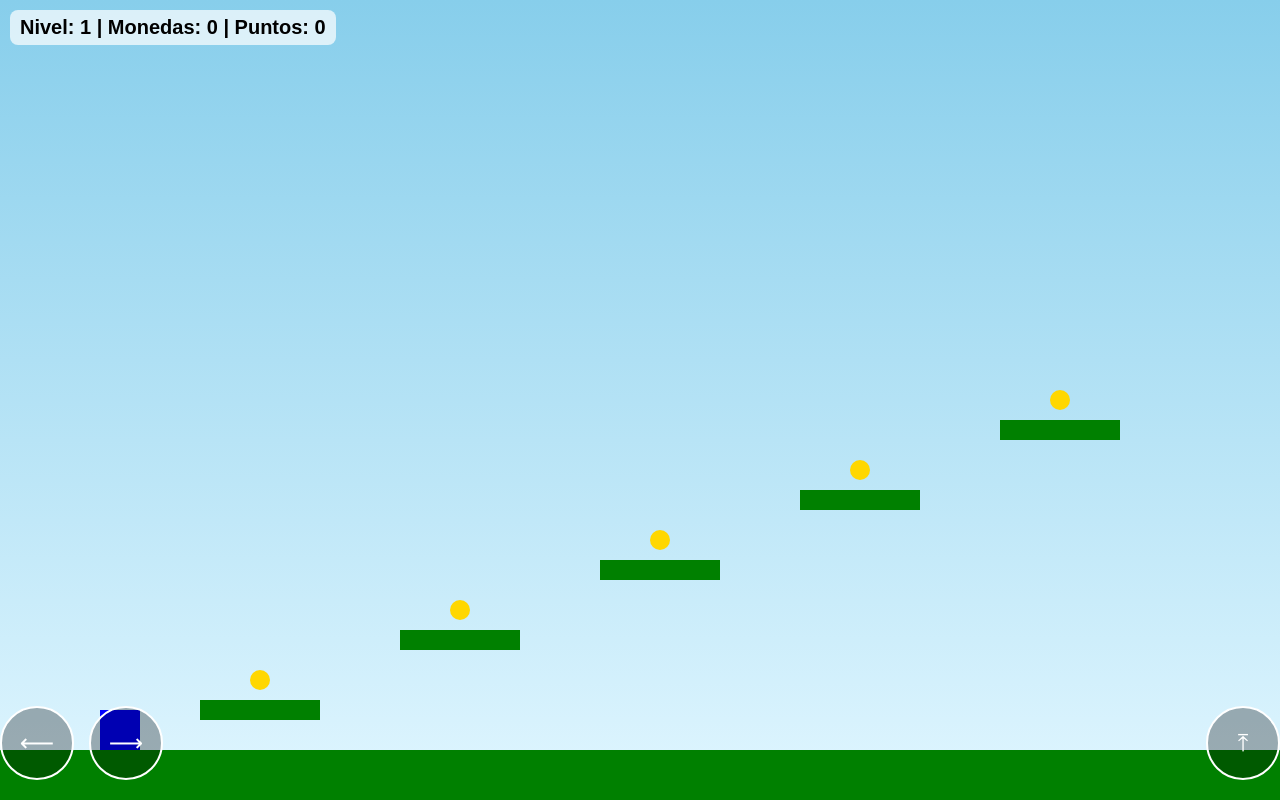
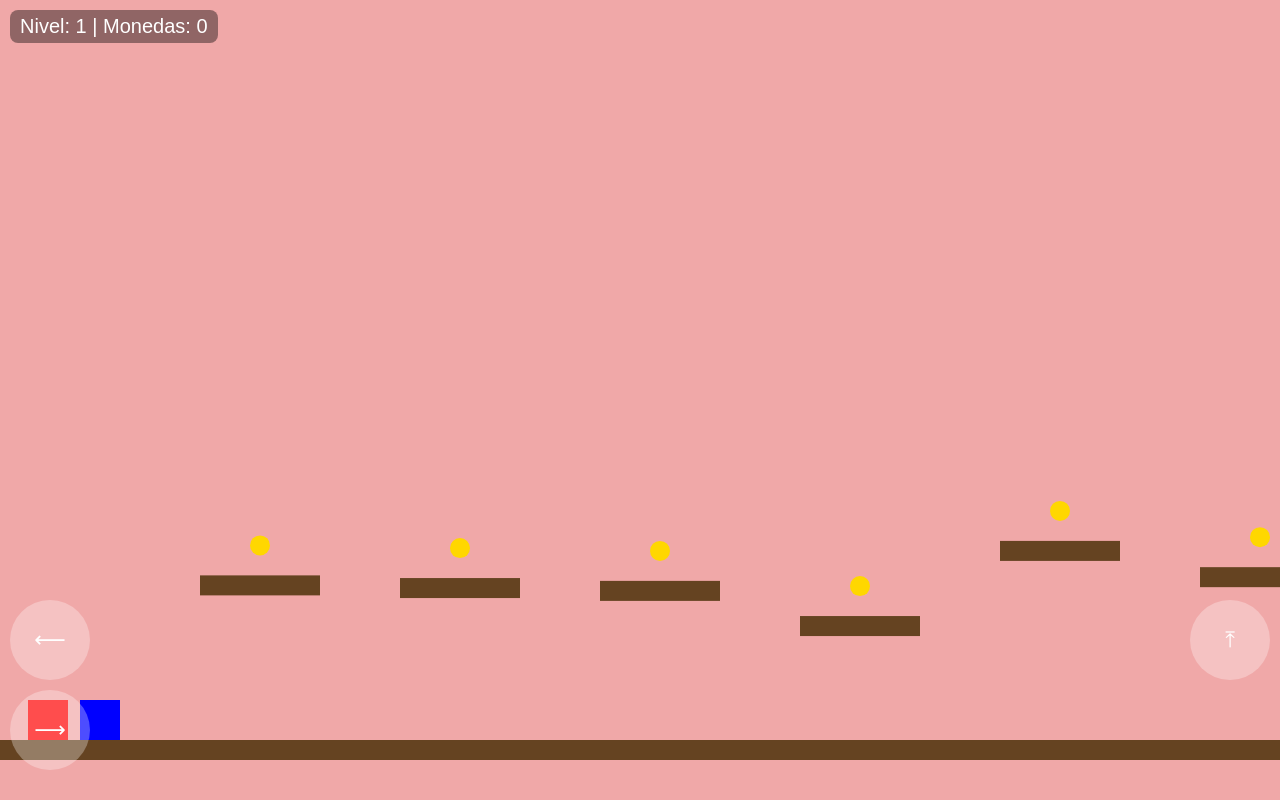
Before and after one commit to josueazul090999-design/aventura-z, a plain HTML site: page index.html in a window 1280 px wide. Drawn offline with Linux system fonts and the light colour scheme.

Commit message:
Update index.html

```diff
--- a/index.html
+++ b/index.html
@@ -3,253 +3,204 @@
 <head>
 <meta charset="UTF-8">
 <meta name="viewport" content="width=device-width, initial-scale=1.0">
-  <title>Juego Mario Style</title>
+<title>Laberinto Movil</title>
 <style>
-    body {
-      margin: 0;
-      overflow: hidden;
-      background: #87CEEB;
-      font-family: Arial, sans-serif;
+  body { margin:0; overflow:hidden; background:black; }
+  canvas { display:block; background:#cce6ff; }
+
+  /* Botones móviles */
+  .controls {
+    position:absolute;
+    bottom:20px;
+    width:100%;
+    display:flex;
+    justify-content:space-between;
+    pointer-events:none;
   }
-    canvas {
-      display: block;
-      background: linear-gradient(#87CEEB, #E0F6FF);
-    }
-    #hud {
-      position: absolute;
-      top: 10px;
-      left: 10px;
-      color: black;
-      font-size: 20px;
-      font-weight: bold;
-      background: rgba(255,255,255,0.7);
-      padding: 6px 10px;
-      border-radius: 8px;
-    }
-    /* Controles táctiles */
-    .controls {
-      position: absolute;
-      bottom: 20px;
-      width: 100%;
-      display: flex;
-      justify-content: space-between;
-      pointer-events: none;
-    }
-    .left-controls, .right-controls {
-      display: flex;
-      gap: 15px;
-      pointer-events: auto;
+  .left-right, .jump {
+    pointer-events:auto;
   }
   .btn {
-      width: 70px;
-      height: 70px;
-      border-radius: 50%;
-      background: rgba(0,0,0,0.3);
-      border: 2px solid white;
-      display: flex;
-      justify-content: center;
-      align-items: center;
-      color: white;
-      font-size: 24px;
-      user-select: none;
-      touch-action: none;
+    width:80px; height:80px;
+    border-radius:50%;
+    background:rgba(255,255,255,0.3);
+    margin:10px;
+    font-size:22px;
+    color:white;
+    display:flex;
+    align-items:center;
+    justify-content:center;
+    user-select:none;
+  }
+
+  /* HUD */
+  #hud {
+    position:absolute;
+    top:10px; left:10px;
+    color:white;
+    font-size:20px;
+    font-family:sans-serif;
+    background:rgba(0,0,0,0.4);
+    padding:5px 10px;
+    border-radius:8px;
   }
 </style>
 </head>
 <body>
 <canvas id="gameCanvas"></canvas>
-  <div id="hud">Nivel: 1 | Monedas: 0 | Puntos: 0</div>
+<div id="hud">Nivel: 1 | Monedas: 0</div>
 
-  <!-- Controles táctiles -->
+<!-- Controles móviles -->
 <div class="controls">
-    <div class="left-controls">
-      <div class="btn" id="btnLeft">⟵</div>
-      <div class="btn" id="btnRight">⟶</div>
+  <div class="left-right">
+    <div class="btn" id="left">⟵</div>
+    <div class="btn" id="right">⟶</div>
   </div>
-    <div class="right-controls">
-      <div class="btn" id="btnJump">⤒</div>
+  <div class="jump">
+    <div class="btn" id="jump">⤒</div>
   </div>
 </div>
 
 <script>
 const canvas = document.getElementById("gameCanvas");
 const ctx = canvas.getContext("2d");
-    const hud = document.getElementById("hud");
+canvas.width = window.innerWidth;
+canvas.height = window.innerHeight;
 
-    // Estado del juego
-    let level = 1;
-    let coins = 0;
+let keys = {left:false, right:false, up:false};
+let levelIndex = 0;
 let score = 0;
-    let keys = { left: false, right: false, up: false };
 
+class Platform {
+  constructor(x,y,w,h){ this.x=x; this.y=y; this.w=w; this.h=h; }
+  draw(){ ctx.fillStyle="#654321"; ctx.fillRect(this.x,this.y,this.w,this.h); }
+}
 class Player {
-      constructor(x, y, color) {
-        this.x = x;
-        this.y = y;
-        this.width = 40;
-        this.height = 40;
-        this.color = color;
-        this.velX = 0;
-        this.velY = 0;
-        this.speed = 5;
-        this.jumpForce = 15;
-        this.onGround = false;
+  constructor(x,y){
+    this.x=x; this.y=y; this.w=40; this.h=40;
+    this.vx=0; this.vy=0; this.onGround=false;
   }
-      update(platforms) {
-        // Movimiento horizontal
-        if (keys.left) this.velX = -this.speed;
-        else if (keys.right) this.velX = this.speed;
-        else this.velX = 0;
-
-        // Gravedad
-        this.velY += 0.8;
-
-        this.x += this.velX;
-        this.y += this.velY;
-
-        this.onGround = false;
-        for (let p of platforms) {
-          if (this.x < p.x + p.width &&
-              this.x + this.width > p.x &&
-              this.y + this.height <= p.y + 10 &&
-              this.y + this.height + this.velY >= p.y) {
-            this.y = p.y - this.height;
-            this.velY = 0;
-            this.onGround = true;
+  update(platforms){
+    this.vx=0;
+    if(keys.left) this.vx=-5;
+    if(keys.right) this.vx=5;
+    this.vy+=0.8;
+    this.x+=this.vx;
+    this.y+=this.vy;
+    this.onGround=false;
+    for(let p of platforms){
+      if(this.x<this.x+p.w && this.x+this.w>p.x &&
+         this.y+this.h>p.y && this.y+this.h<this.y+this.vy+this.h &&
+         this.vy>=0){
+        this.y=p.y-this.h;
+        this.vy=0;
+        this.onGround=true;
+      }
+    }
+    if(this.y>canvas.height){ resetLevel(); }
+  }
+  draw(){ ctx.fillStyle="blue"; ctx.fillRect(this.x,this.y,this.w,this.h); }
+}
+class Enemy {
+  constructor(x,y){
+    this.x=x; this.y=y; this.w=40; this.h=40;
+    this.vx=2+levelIndex*0.2; this.vy=0;
+  }
+  update(platforms){
+    this.vy+=0.8;
+    this.x+=this.vx;
+    this.y+=this.vy;
+    for(let p of platforms){
+      if(this.x<this.x+p.w && this.x+this.w>p.x &&
+         this.y+this.h>p.y && this.y+this.h<this.y+this.vy+this.h &&
+         this.vy>=0){
+        this.y=p.y-this.h;
+        this.vy=0;
       }
     }
   }
-      jump() {
-        if (this.onGround) {
-          this.velY = -this.jumpForce;
-          this.onGround = false;
+  draw(){ ctx.fillStyle="red"; ctx.fillRect(this.x,this.y,this.w,this.h); }
 }
+class Coin {
+  constructor(x,y){ this.x=x; this.y=y; this.r=10; this.collected=false; }
+  draw(){ if(!this.collected){ ctx.fillStyle="gold"; ctx.beginPath(); ctx.arc(this.x,this.y,this.r,0,Math.PI*2); ctx.fill(); } }
 }
-      draw() {
-        ctx.fillStyle = this.color;
-        ctx.fillRect(this.x, this.y, this.width, this.height);
+let player, enemy, coins, platforms, meta;
+
+function buildLevel(){
+  platforms=[]; coins=[];
+  let baseY = canvas.height-60;
+  // BASE ocupa todo el ancho visible
+  platforms.push(new Platform(0, baseY, canvas.width, 20));
+  // escalones
+  for(let i=0;i<8;i++){
+    let x=200+i*200;
+    let y=baseY-(Math.random()*150+50);
+    platforms.push(new Platform(x,y,120,20));
+    if(Math.random()<0.7) coins.push(new Coin(x+60,y-30));
   }
+  let last=platforms[platforms.length-1];
+  meta={x:last.x+last.w/2-25,y:last.y-50,w:50,h:50};
+  player=new Player(80,baseY-40);
+  enemy=new Enemy(20,baseY-40);
 }
+function resetLevel(){ buildLevel(); }
+function nextLevel(){ levelIndex++; buildLevel(); }
 
-    class Platform {
-      constructor(x, y, width, height) {
-        this.x = x;
-        this.y = y;
-        this.width = width;
-        this.height = height;
-      }
-      draw() {
-        ctx.fillStyle = "green";
-        ctx.fillRect(this.x, this.y, this.width, this.height);
-      }
-    }
+buildLevel();
 
-    class Coin {
-      constructor(x, y) {
-        this.x = x;
-        this.y = y;
-        this.radius = 10;
-        this.collected = false;
-      }
-      draw() {
-        if (!this.collected) {
-          ctx.fillStyle = "gold";
-          ctx.beginPath();
-          ctx.arc(this.x, this.y, this.radius, 0, Math.PI * 2);
-          ctx.fill();
-        }
-      }
-    }
+function gameLoop(){
+  ctx.clearRect(0,0,canvas.width,canvas.height);
+  // BG
+  ctx.fillStyle=`hsl(${levelIndex*36},70%,80%)`;
+  ctx.fillRect(0,0,canvas.width,canvas.height);
 
-    let player;
-    let platforms = [];
-    let coinsArr = [];
+  for(let p of platforms) p.draw();
+  for(let c of coins) c.draw();
 
-    function generateLevel() {
-      platforms = [];
-      coinsArr = [];
-      // Base larga
-      platforms.push(new Platform(0, canvas.height - 50, canvas.width, 50));
-      // Escalones
-      for (let i = 0; i < 5; i++) {
-        let px = 200 + i * 200;
-        let py = canvas.height - (100 + i * 70);
-        platforms.push(new Platform(px, py, 120, 20));
-        coinsArr.push(new Coin(px + 60, py - 20));
-      }
-    }
+  ctx.fillStyle="green";
+  ctx.fillRect(meta.x,meta.y,meta.w,meta.h);
 
-    function resizeCanvas() {
-      canvas.width = window.innerWidth;
-      canvas.height = window.innerHeight;
-
-      generateLevel();
-      if (!player) {
-        player = new Player(100, canvas.height - 150, "blue");
-      } else {
-        player.y = canvas.height - player.height - 60; // siempre sobre la base
-      }
-    }
-    window.addEventListener("resize", resizeCanvas);
-    resizeCanvas();
-
-    function gameLoop() {
-      ctx.clearRect(0, 0, canvas.width, canvas.height);
-
-      // Dibujar plataformas
-      for (let p of platforms) p.draw();
-
-      // Dibujar monedas
-      for (let c of coinsArr) {
-        if (!c.collected &&
-            player.x < c.x + c.radius &&
-            player.x + player.width > c.x - c.radius &&
-            player.y < c.y + c.radius &&
-            player.y + player.height > c.y - c.radius) {
-          c.collected = true;
-          coins++;
-          score += 100;
-        }
-        c.draw();
-      }
-
-      // Actualizar jugador
   player.update(platforms);
   player.draw();
 
-      // Actualizar HUD
-      hud.textContent = `Nivel: ${level} | Monedas: ${coins} | Puntos: ${score}`;
+  enemy.update(platforms);
+  enemy.draw();
+
+  for(let c of coins){
+    if(!c.collected && Math.hypot(player.x-player.w/2-c.x, player.y-player.h/2-c.y)<30){
+      c.collected=true; score++;
+    }
+  }
+  if(player.x<enemy.x+enemy.w && player.x+player.w>enemy.x &&
+     player.y<enemy.y+enemy.h && player.y+player.h>enemy.y){ resetLevel(); }
+  if(player.x<meta.x+meta.w && player.x+player.w>meta.x &&
+     player.y<meta.y+meta.h && player.y+player.h>meta.y){ nextLevel(); }
+
+  document.getElementById("hud").textContent=`Nivel: ${levelIndex+1} | Monedas: ${score}`;
 
   requestAnimationFrame(gameLoop);
 }
 gameLoop();
 
-    // Controles de teclado
-    window.addEventListener("keydown", (e) => {
-      if (e.code === "ArrowLeft") keys.left = true;
-      if (e.code === "ArrowRight") keys.right = true;
-      if (e.code === "Space") player.jump();
+// Controles teclado
+window.addEventListener("keydown",e=>{
+  if(e.key==="ArrowLeft") keys.left=true;
+  if(e.key==="ArrowRight") keys.right=true;
+  if(e.key==="ArrowUp" && player.onGround) player.vy=-15;
 });
-    window.addEventListener("keyup", (e) => {
-      if (e.code === "ArrowLeft") keys.left = false;
-      if (e.code === "ArrowRight") keys.right = false;
+window.addEventListener("keyup",e=>{
+  if(e.key==="ArrowLeft") keys.left=false;
+  if(e.key==="ArrowRight") keys.right=false;
 });
 
-    // Controles táctiles
-    function bindButton(btn, action, isJump = false) {
-      btn.addEventListener("touchstart", (e) => {
-        e.preventDefault();
-        if (isJump) player.jump();
-        else keys[action] = true;
-      });
-      btn.addEventListener("touchend", (e) => {
-        e.preventDefault();
-        if (!isJump) keys[action] = false;
-      });
-    }
-    bindButton(document.getElementById("btnLeft"), "left");
-    bindButton(document.getElementById("btnRight"), "right");
-    bindButton(document.getElementById("btnJump"), null, true);
+// Controles móviles
+document.getElementById("left").addEventListener("touchstart",()=>keys.left=true);
+document.getElementById("left").addEventListener("touchend",()=>keys.left=false);
+document.getElementById("right").addEventListener("touchstart",()=>keys.right=true);
+document.getElementById("right").addEventListener("touchend",()=>keys.right=false);
+document.getElementById("jump").addEventListener("touchstart",()=>{if(player.onGround) player.vy=-15;});
+
 </script>
 </body>
 </html>
```
Lines whose indentation alone changed are shown as unchanged.
